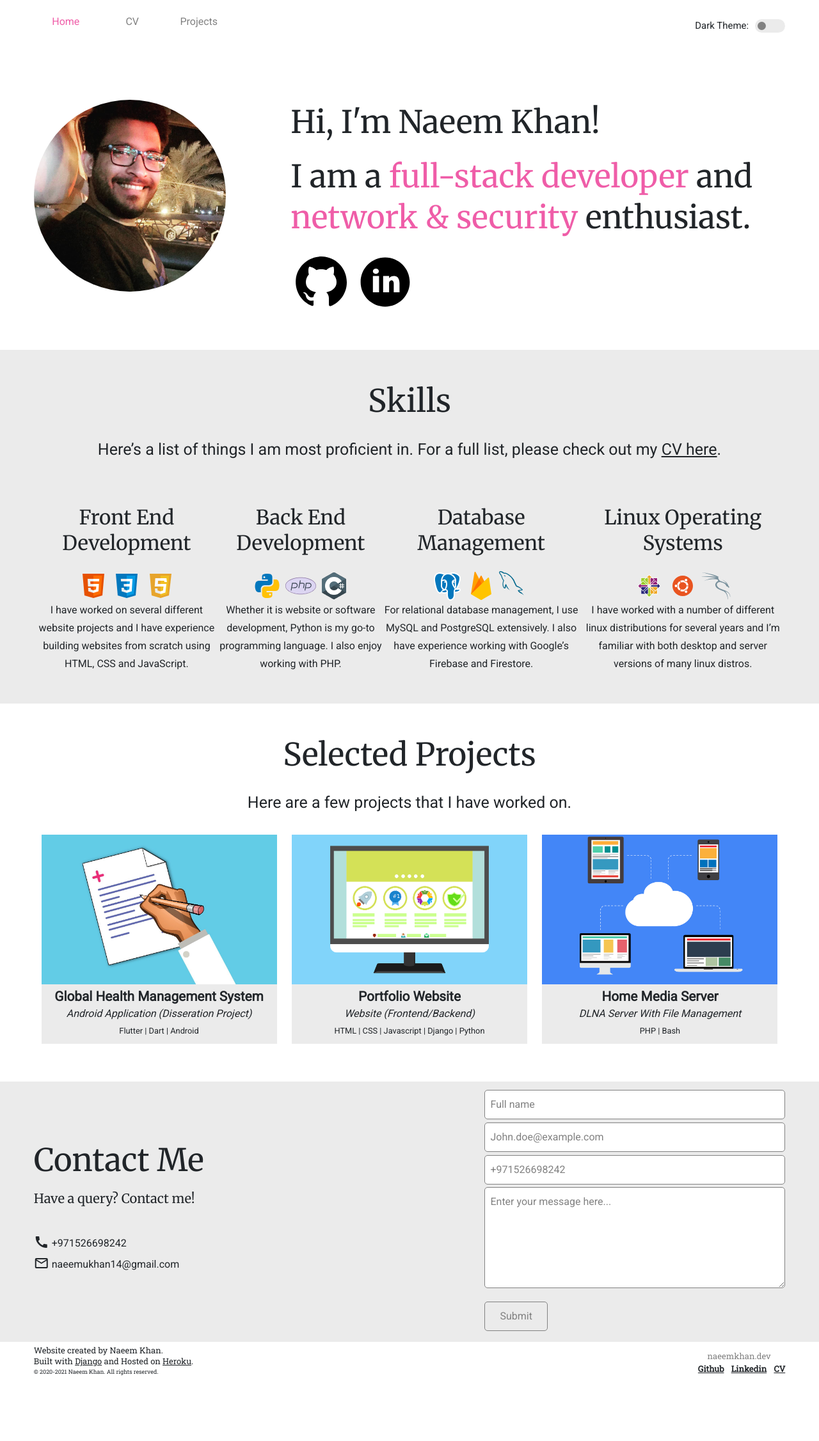
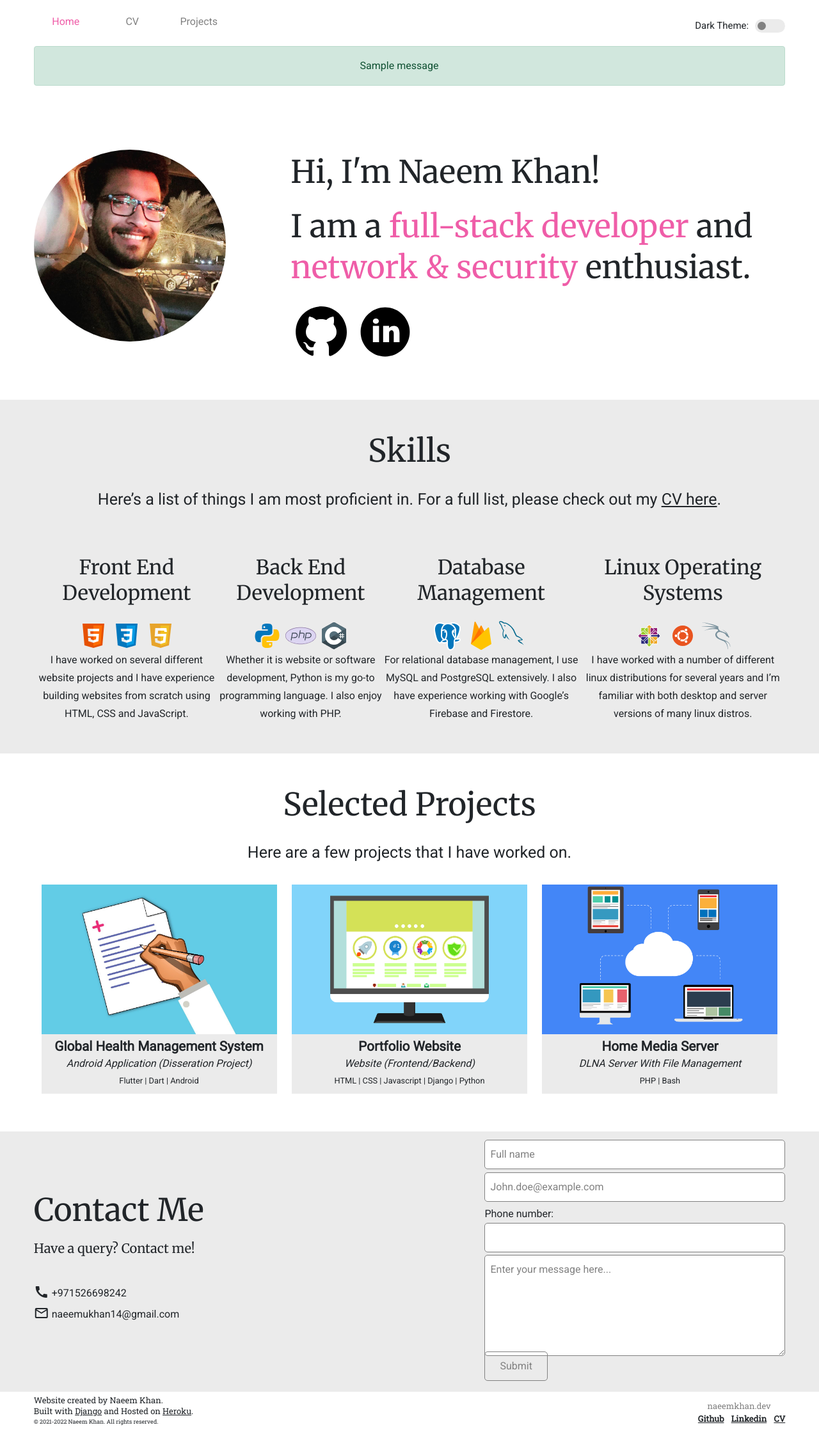
Before and after one commit to NaeemKhan14/PersonalWebsite, a Django app: page / in a window 1280 px wide. Shown: the whole page at 64% size. Before the commit the page ends 2150 px from the top, so only its background shows below. Run offline with Django 3.2, Linux system fonts and the light colour scheme; tables that the repository leaves empty hold one stand-in row (values such as "Sample post"); one stand-in notice (Sample message) is shown.

Commit message:
Added bootstrap messages framework styling for front end and email backend

```diff
--- a/Home/forms.py
+++ b/Home/forms.py
@@ -1,4 +1,5 @@
 from django import forms
+from phonenumber_field.formfields import PhoneNumberField
 
 
 class ContactForm(forms.Form):
@@ -6,10 +7,7 @@
                                 widget=forms.TextInput(attrs={'placeholder': 'Full name'}))
     email_address = forms.EmailField(label="", max_length=150,
                                      widget=forms.EmailInput(attrs={'placeholder': 'John.doe@example.com'}))
-    phone_number = forms.RegexField(label="", regex=r'^\+?1?\d{9,15}$',
-                                    error_messages=({'invalid': "Phone number must be entered in the format: "
-                                                                "'+999999999'. Up to 15 digits allowed."}),
-                                    widget=forms.TextInput(attrs={'placeholder': '+971526698242'}))
+    phone_number = PhoneNumberField(label="", widget=forms.TextInput(attrs={'placeholder': '+971526698242'}))
     message = forms.CharField(label="",
                               widget=forms.Textarea(attrs={
                                   'cols': 15, 'rows': 5, 'placeholder': 'Enter your message here...'}), max_length=2000)
--- a/Home/views.py
+++ b/Home/views.py
@@ -1,3 +1,4 @@
+from django.contrib import messages
 from django.core.mail import send_mail, BadHeaderError
 from django.shortcuts import render, redirect
 from .forms import ContactForm
@@ -14,16 +15,19 @@
         form = ContactForm(request.POST)
 
         if form.is_valid():
-            body = {
-                'Name: ': form.cleaned_data['full_name'],
-                'Email: ': form.cleaned_data['email_address'],
-                'Phone Number: ': form.cleaned_data['phone_number'],
-                'Message: ': form.cleaned_data['message']
-            }
-            message = "\n".join(body.values())
+            message = "Name: " + form.cleaned_data['full_name'] + "\nEmail: " + form.cleaned_data[
+                'email_address'] + "\nPhone Number: " + form.cleaned_data['email_address'] + "\nMessage: " + \
+                      form.cleaned_data['message']
 
             try:
                 send_mail("Message from naeemkhan.dev", message, 'noreply@naeemkhan.dev', ['naeemukhan14@gmail.com'])
-                return render(request, self.template_name, {'form': ContactForm()})
+                messages.add_message(request, messages.SUCCESS,
+                                     'Message sent successfully! I will get back to you as soon as possible.')
             except BadHeaderError:
-                return render(request, self.template_name, {'form': ContactForm()})
+                messages.add_message(request, messages.ERROR,
+                                     'Something went wrong. Please contact me at naeemukhan14@gmail.com.')
+        else:
+            messages.add_message(request, messages.ERROR,
+                                 'Please provide phone number in correct format. For example: +971526698242.')
+
+        return redirect('homepage')
--- a/requirements.txt
+++ b/requirements.txt
@@ -0,0 +1,2 @@
+django==3.2.3
+django-phonenumber-field[phonenumbers]==5.2.0
--- a/static/css/default.css
+++ b/static/css/default.css
@@ -124,9 +124,9 @@
     box-shadow: 5px 2px 15px -4px #000000;
   }
 
-  #myBtn:hover {
-    background-color: #555;
-  }
+.alert {
+    text-align: center;
+}
 /*******
 Sections
 ********/
@@ -344,6 +344,7 @@
     margin: 1%;
     line-height: 1rem;
 }
+.card-body { padding: 0; }
 .card-body>button>img {
     max-height: 234px;
     width: 100%;
--- a/templates/base_template.html
+++ b/templates/base_template.html
@@ -6,6 +6,8 @@
     <meta charset="UTF-8">
     <meta http-equiv="X-UA-Compatible" content="IE=edge">
     <meta name="viewport" content="width=device-width, initial-scale=1.0">
+    <link href="https://cdn.jsdelivr.net/npm/bootstrap@5.0.1/dist/css/bootstrap.min.css" rel="stylesheet"
+          integrity="sha384-+0n0xVW2eSR5OomGNYDnhzAbDsOXxcvSN1TPprVMTNDbiYZCxYbOOl7+AMvyTG2x" crossorigin="anonymous">
     <link rel="preconnect" href="https://fonts.gstatic.com">
     <link href="https://fonts.googleapis.com/css2?family=Roboto+Slab&family=Roboto&family=Merriweather&display=swap"
           rel="stylesheet">
@@ -38,8 +40,14 @@
                 </p>
             </div>
         </div>
+        {% for message in messages %}
+            <div class="alert {{ message.tags }} alert-dismissible" role="alert">
+                {{ message }}
+            </div>
+        {% endfor %}
     </div>
 </section>
+
 {% block content %}
 {% endblock content %}
 <section class='s6'>
@@ -49,7 +57,7 @@
                 <p>Website created by Naeem Khan.</p>
                 <p>Built with <a href="https://www.djangoproject.com/">Django</a> and Hosted on <a
                         href="https://www.heroku.com/">Heroku</a>.</p>
-                <p style="font-size: 9px;">© 2020-2021 Naeem Khan. All rights reserved.</p>
+                <p style="font-size: 9px;">© 2021-2022 Naeem Khan. All rights reserved.</p>
             </div>
             <div class="footer-right">
                 <div class="footer-right-col1">
```
Also changed, not shown: PersonalWebsite/settings.py (+16 -1 lines).
